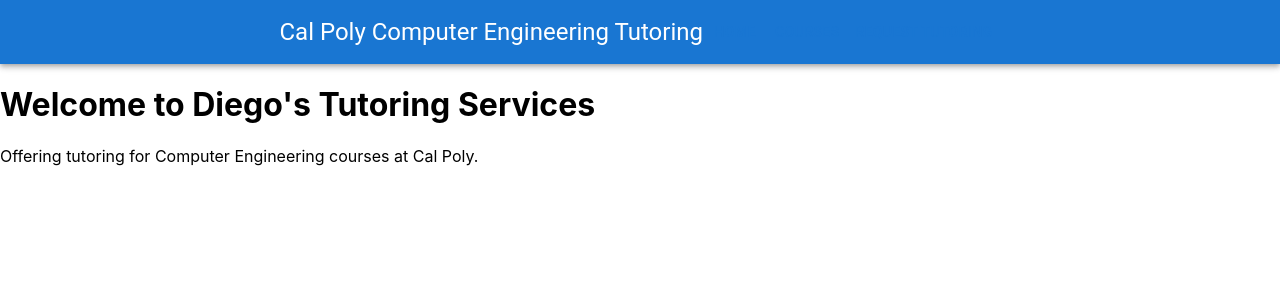
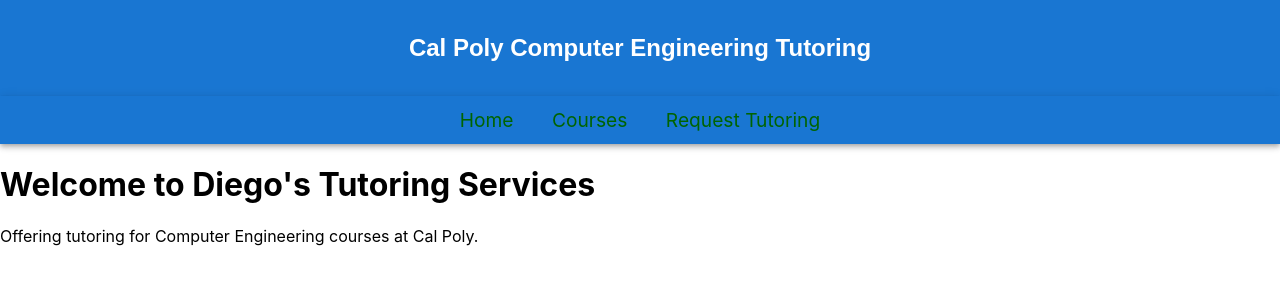
Before and after one commit to renatocuriel/TutoringWebsite, a React (Create React App) app: page / in a window 1280 px wide. Shown: the top 300 px of the page. Built offline with nearby package versions, Linux system fonts and the light colour scheme.

Commit message:
okay done with header.. lol

```diff
--- a/src/components/Header.tsx
+++ b/src/components/Header.tsx
@@ -3,25 +3,64 @@
 import AppBar from '@mui/material/AppBar';
 import Toolbar from '@mui/material/Toolbar';
 import Typography from '@mui/material/Typography';
-import Button from '@mui/material/Button';
-// import styled from 'styled-components';
+import styled from 'styled-components';
 
-// const NavButton = styled(Button)`
-//     color: white;
-//     text-transform: none; /* Keeps the text in its original case */
-// `;
+const TitleBar = styled(AppBar)`
+    background-color: darkgreen;
+    color: white;
+    padding: 1em 0;
+    align-items: center;
+    box-shadow: solid 1px gold;
+`;
+
+const NavBar = styled(AppBar)`
+    background-color: #e6c300;
+    display: flex;
+    justify-content: center;
+    align-items: center;
+    height: 3em;
+    box-shadow: solid 1px gray;
+`;
+
+const NavButton = styled(Link)`
+    color: darkgreen;
+    text-decoration: none;
+    padding: 0 1em;
+    font-size: 1.2em;
+    text-transform: none;
+    display: flex;
+    align-items: center;
+    justify-content: center;
+
+    &:hover {
+        color: darkgreen;
+        font-weight: bold;
+    }
+
+    &.active {
+        color: darkgreen;
+        font-weight: bold;
+    };
+`;
 
 const Header = () => (
-    <AppBar position="static">
-        <Toolbar sx={{ justifyContent: 'center'}}>
-            <Typography variant="h5" component="div" >
-                Cal Poly Computer Engineering Tutoring
-            </Typography>
-            <Button component={Link} to="/">Home</Button>
-            <Button component={Link} to="/courses">Courses</Button>
-            <Button component={Link} to="/request-tutoring">Request Tutoring</Button>
-        </Toolbar>
-    </AppBar>
+    <>
+        <TitleBar position="static">
+            <Toolbar sx={{ justifyContent: 'center'}}>
+                <Typography variant="h5" component="div" sx={{fontFamily: 'sans-serif', fontWeight: 'bold'}}>
+                    Cal Poly Computer Engineering Tutoring
+                </Typography>
+            </Toolbar>
+        </TitleBar>
+
+        <NavBar position="static">
+            <Toolbar sx={{ justifyContent: 'center'}}>
+                <NavButton to="/">Home</NavButton>
+                <NavButton to="/courses">Courses</NavButton>
+                <NavButton to="/request-tutoring">Request Tutoring</NavButton>
+            </Toolbar>
+        </NavBar>
+    </>
 );
 
 export default Header;
```
